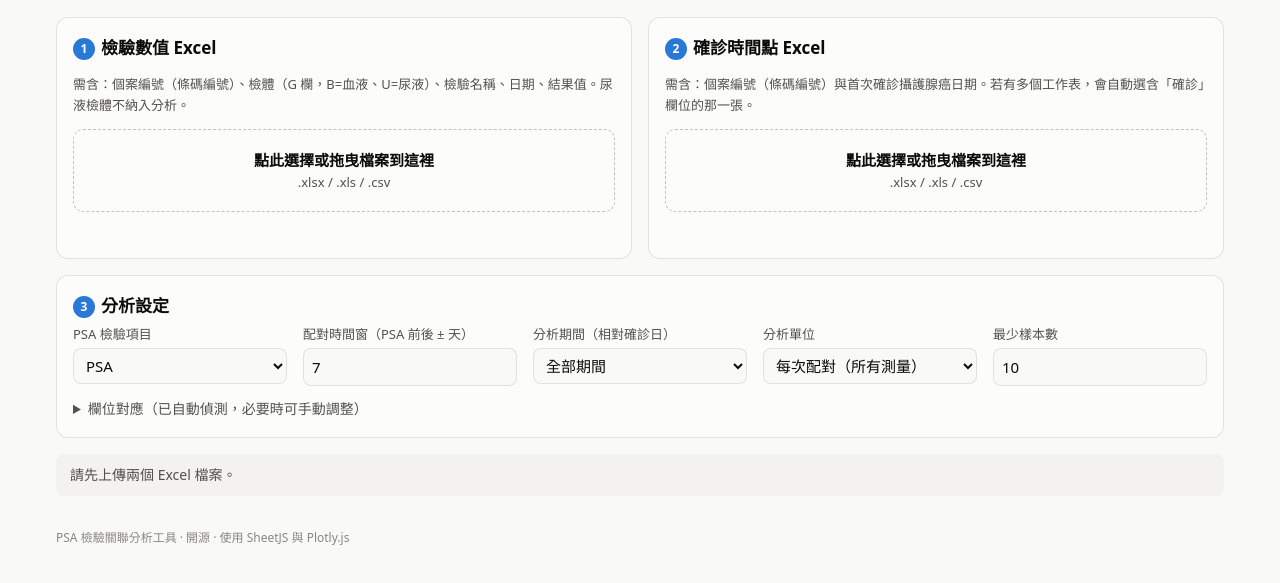
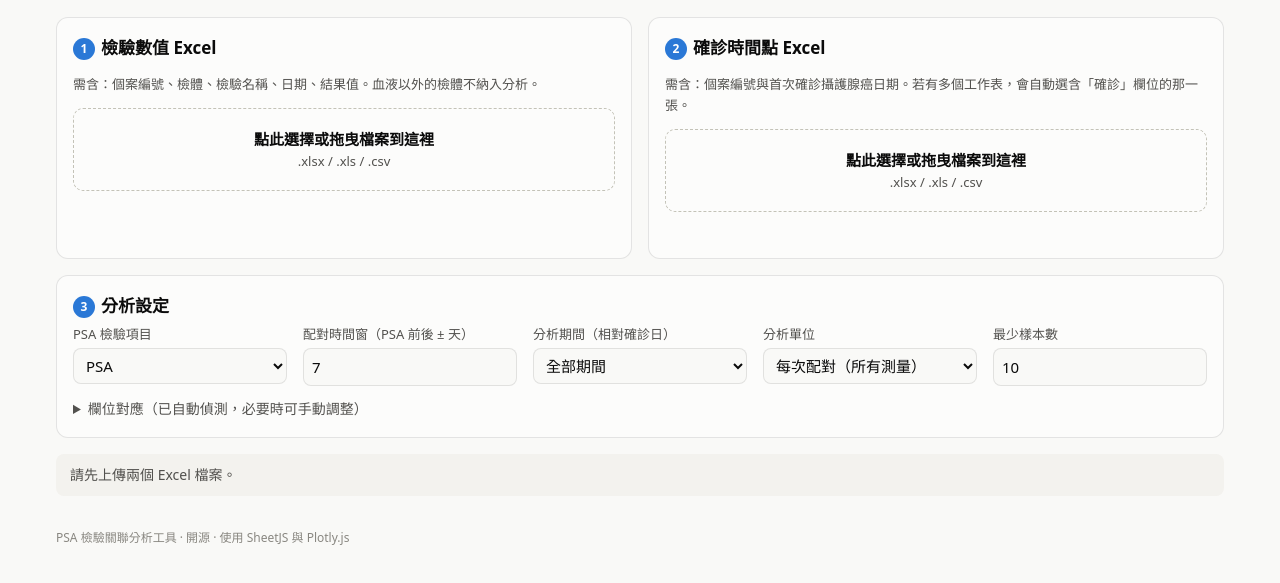
Before and after one commit to hanhan-wq131/psa-lab-correlation, a plain HTML site: page index.html in a window 1280 px wide. Shown: the part 133-716 px from the top of the page. Drawn offline with nearby package versions, Linux system fonts and the light colour scheme.

Commit message:
Simplify upload hints; count all non-blood specimens as excluded
Co-Authored-By: Claude Opus 5.5 <noreply@anthropic.com>

```diff
--- a/index.html
+++ b/index.html
@@ -145,7 +145,7 @@ footer { margin-top: 32px; font-size: 12px; color: var(--muted); }
   <section class="grid2">
     <div class="card">
       <h2><span class="step">1</span>檢驗數值 Excel</h2>
-      <p class="small">需含：個案編號（條碼編號）、檢體（G 欄，B=血液、U=尿液）、檢驗名稱、日期、結果值。尿液檢體不納入分析。</p>
+      <p class="small">需含：個案編號、檢體、檢驗名稱、日期、結果值。血液以外的檢體不納入分析。</p>
       <label class="drop" id="dropLab">
         <input type="file" id="fileLab" accept=".xlsx,.xls,.csv">
         <div class="big">點此選擇或拖曳檔案到這裡</div>
@@ -155,7 +155,7 @@ footer { margin-top: 32px; font-size: 12px; color: var(--muted); }
     </div>
     <div class="card">
       <h2><span class="step">2</span>確診時間點 Excel</h2>
-      <p class="small">需含：個案編號（條碼編號）與首次確診攝護腺癌日期。若有多個工作表，會自動選含「確診」欄位的那一張。</p>
+      <p class="small">需含：個案編號與首次確診攝護腺癌日期。若有多個工作表，會自動選含「確診」欄位的那一張。</p>
       <label class="drop" id="dropDx">
         <input type="file" id="fileDx" accept=".xlsx,.xls,.csv">
         <div class="big">點此選擇或拖曳檔案到這裡</div>
@@ -632,7 +632,7 @@ function renderAll() { renderKpis(); renderSummary(); renderChips(); renderBar()
 
 function renderKpis() {
   const {st, dx, pts} = state.ds, L = state.res.list;
-  const k = [[fmtN(dx.size), '確診個案（確診檔）'], [fmtN(pts.size), '有血液檢驗的個案'], [fmtN(st.used), '納入的血液檢驗筆數'], [fmtN(st.urine), '已排除尿液（U）筆數'],
+  const k = [[fmtN(dx.size), '確診個案（確診檔）'], [fmtN(pts.size), '有血液檢驗的個案'], [fmtN(st.used), '納入的血液檢驗筆數'], [fmtN(st.urine + st.other), '已排除非血液檢體筆數'],
     [fmtN(L.length), '分析的檢驗項目'], [fmtN(L.filter(r => r.p < 0.05).length), '顯著相關項目（p<0.05）']];
   $('#kpis').innerHTML = k.map(([v, l]) => `<div class="kpi"><div class="v">${v}</div><div class="l">${l}</div></div>`).join('');
 }
```
Also changed, not shown: 1 other file.
